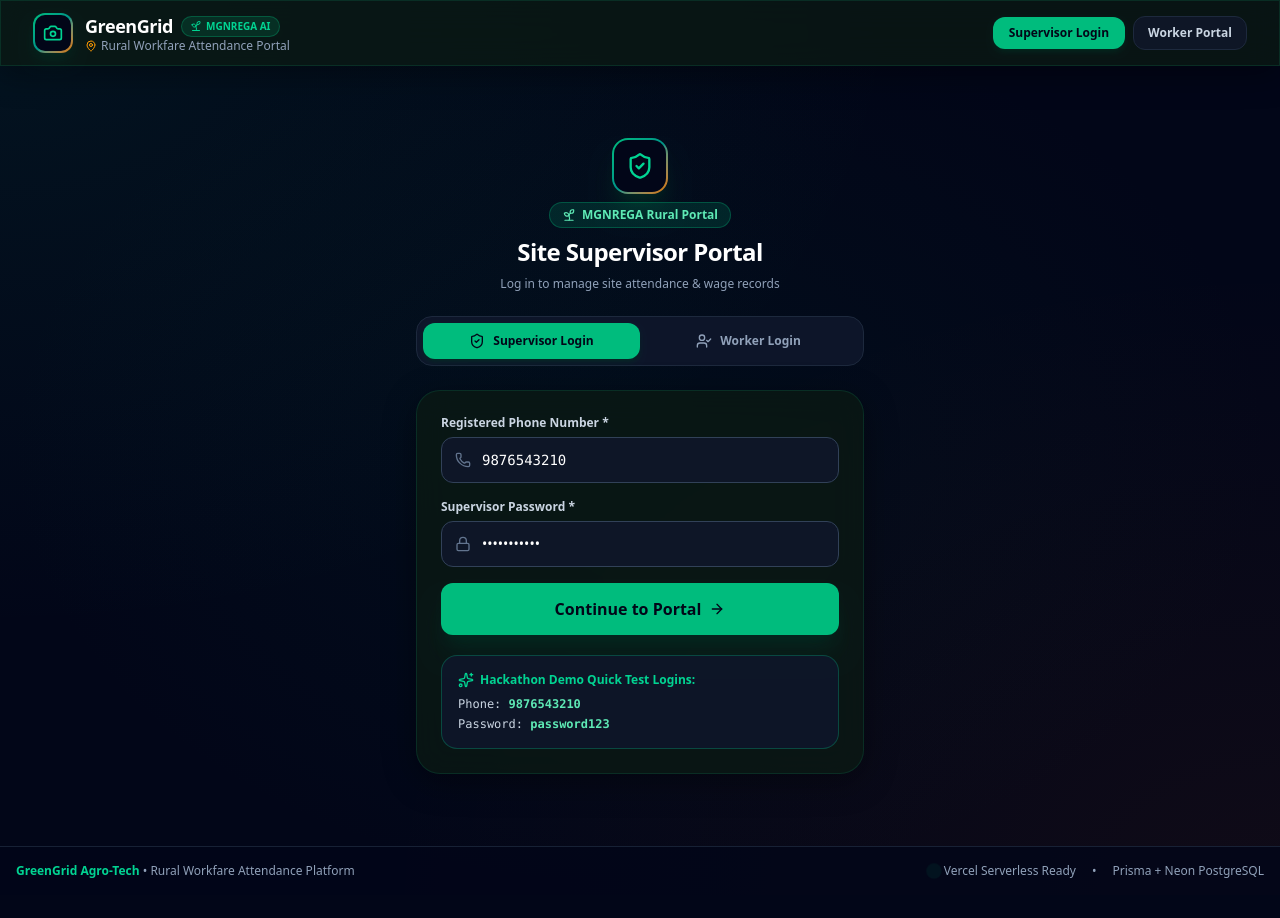
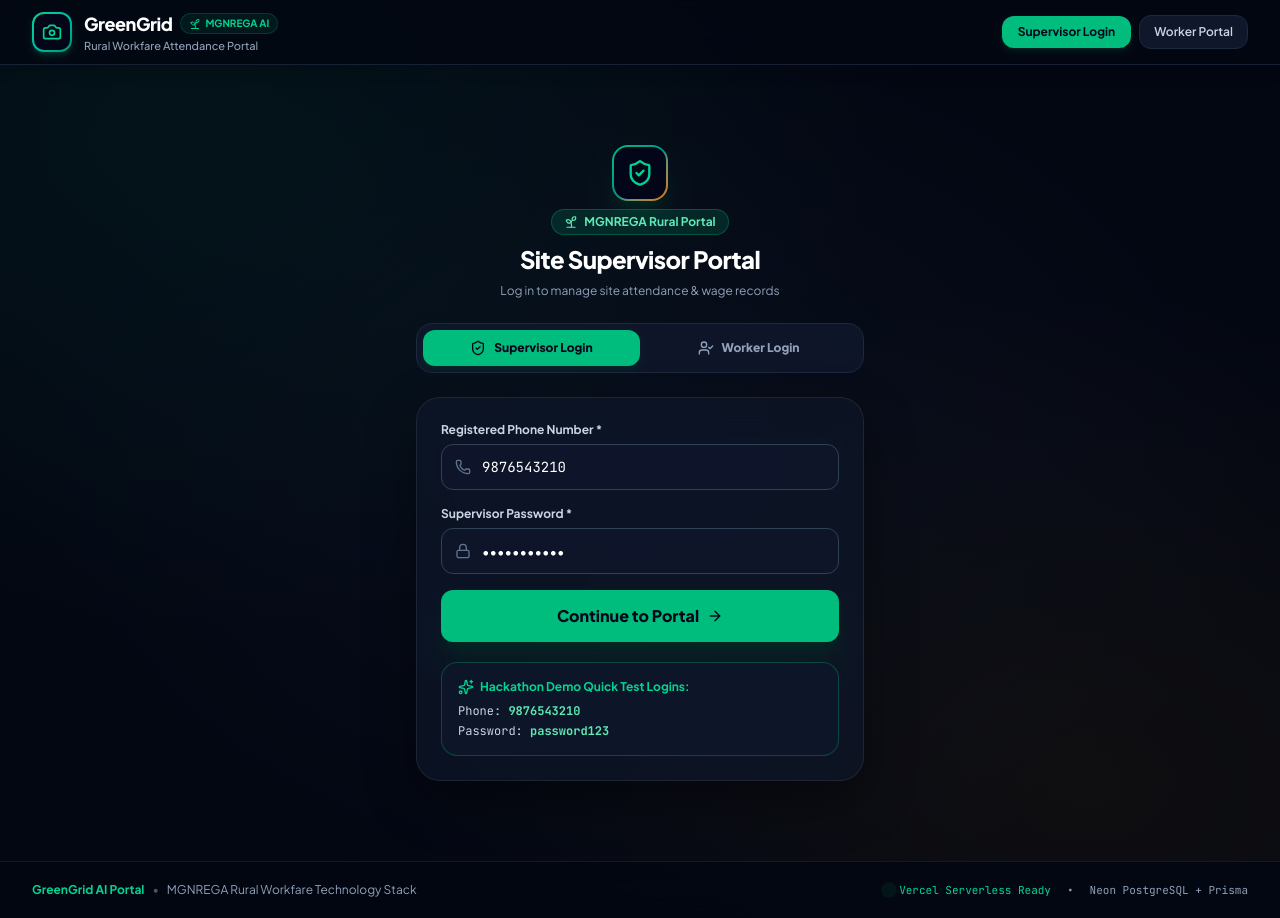
Before and after one commit to RishiVykunta/hakerthon, a Next.js app: page /login in a window 1280 px wide. Before the commit the page ends 895 px from the top, so only its background shows below. Built offline with nearby package versions, Linux system fonts and the light colour scheme; no server answers.

Commit message:
style: World-class hackathon UI overhaul with Plus Jakarta Sans typography, sleek dark slate aesthetics, and fixed header layout

```diff
--- a/src/app/globals.css
+++ b/src/app/globals.css
@@ -2,55 +2,72 @@
 
 @layer base {
   body {
-    background-color: #07120c;
+    background-color: #030712;
     background-image:
-      radial-gradient(at 0% 0%, rgba(16, 185, 129, 0.08) 0px, transparent 50%),
-      radial-gradient(at 100% 100%, rgba(234, 88, 12, 0.06) 0px, transparent 50%),
-      radial-gradient(at 50% 50%, rgba(6, 78, 59, 0.1) 0px, transparent 70%);
-    color: #f1f5f9;
-    font-family: system-ui, -apple-system, BlinkMacSystemFont, 'Segoe UI', Roboto, Oxygen, Ubuntu, Cantarell, sans-serif;
+      radial-gradient(at 15% 15%, rgba(16, 185, 129, 0.07) 0px, transparent 45%),
+      radial-gradient(at 85% 85%, rgba(245, 158, 11, 0.05) 0px, transparent 45%),
+      radial-gradient(at 50% 50%, rgba(15, 23, 42, 0.4) 0px, transparent 70%);
+    color: #f8fafc;
+    font-family: var(--font-sans), -apple-system, BlinkMacSystemFont, 'Segoe UI', Roboto, sans-serif;
     min-height: 100vh;
     -webkit-font-smoothing: antialiased;
   }
 }
 
-/* MGNREGA Rural Tech Glassmorphism & UI Utilities */
+/* World-Class Enterprise Glassmorphism UI */
 .glass-panel {
-  background: rgba(11, 26, 19, 0.75);
-  backdrop-filter: blur(16px);
-  -webkit-backdrop-filter: blur(16px);
-  border: 1px solid rgba(16, 185, 129, 0.15);
-  box-shadow: 0 8px 32px 0 rgba(0, 0, 0, 0.37);
+  background: rgba(15, 23, 42, 0.65);
+  backdrop-filter: blur(20px);
+  -webkit-backdrop-filter: blur(20px);
+  border: 1px solid rgba(255, 255, 255, 0.08);
+  box-shadow: 0 20px 50px rgba(0, 0, 0, 0.4);
+}
+
+.glass-panel-emerald {
+  background: rgba(6, 44, 30, 0.45);
+  backdrop-filter: blur(20px);
+  -webkit-backdrop-filter: blur(20px);
+  border: 1px solid rgba(16, 185, 129, 0.2);
+  box-shadow: 0 20px 50px rgba(0, 0, 0, 0.5), inset 0 1px 0 rgba(255, 255, 255, 0.1);
 }
 
 .glass-panel-amber {
-  background: rgba(28, 20, 10, 0.75);
-  backdrop-filter: blur(16px);
-  -webkit-backdrop-filter: blur(16px);
-  border: 1px solid rgba(234, 88, 12, 0.25);
+  background: rgba(45, 26, 8, 0.45);
+  backdrop-filter: blur(20px);
+  -webkit-backdrop-filter: blur(20px);
+  border: 1px solid rgba(245, 158, 11, 0.25);
+  box-shadow: 0 20px 50px rgba(0, 0, 0, 0.5);
 }
 
 .glass-card {
-  background: rgba(16, 36, 26, 0.6);
-  backdrop-filter: blur(12px);
-  -webkit-backdrop-filter: blur(12px);
-  border: 1px solid rgba(255, 255, 255, 0.08);
-  transition: all 0.25s cubic-bezier(0.4, 0, 0.2, 1);
+  background: rgba(30, 41, 59, 0.4);
+  backdrop-filter: blur(14px);
+  -webkit-backdrop-filter: blur(14px);
+  border: 1px solid rgba(255, 255, 255, 0.07);
+  transition: all 0.3s cubic-bezier(0.16, 1, 0.3, 1);
 }
 
 .glass-card:hover {
+  background: rgba(30, 41, 59, 0.65);
   border-color: rgba(16, 185, 129, 0.35);
-  box-shadow: 0 10px 25px -5px rgba(16, 185, 129, 0.15);
-  transform: translateY(-2px);
+  box-shadow: 0 12px 30px -10px rgba(16, 185, 129, 0.25);
+  transform: translateY(-3px);
 }
 
-.glass-card-amber:hover {
-  border-color: rgba(234, 88, 12, 0.4);
-  box-shadow: 0 10px 25px -5px rgba(234, 88, 12, 0.2);
-  transform: translateY(-2px);
+/* Gradient Text Utilities */
+.gradient-text-emerald {
+  background: linear-gradient(135deg, #34d399 0%, #10b981 50%, #059669 100%);
+  -webkit-background-clip: text;
+  -webkit-text-fill-color: transparent;
 }
 
-/* AI Camera Scanning Animations */
+.gradient-text-amber {
+  background: linear-gradient(135deg, #fbbf24 0%, #f59e0b 50%, #d97706 100%);
+  -webkit-background-clip: text;
+  -webkit-text-fill-color: transparent;
+}
+
+/* Camera HUD & Scan Animations */
 @keyframes scanline {
   0% {
     top: 0%;
@@ -71,15 +88,15 @@
 
 @keyframes pulseGlow {
   0%, 100% {
-    box-shadow: 0 0 15px rgba(16, 185, 129, 0.3);
+    box-shadow: 0 0 15px rgba(16, 185, 129, 0.25);
   }
   50% {
-    box-shadow: 0 0 35px rgba(16, 185, 129, 0.75);
+    box-shadow: 0 0 35px rgba(16, 185, 129, 0.65);
   }
 }
 
-.glow-active {
-  animation: pulseGlow 2s infinite;
+.glow-emerald {
+  animation: pulseGlow 2.5s infinite;
 }
 
 /* Custom Scrollbar */
@@ -89,14 +106,14 @@
 }
 
 ::-webkit-scrollbar-track {
-  background: rgba(7, 18, 12, 0.8);
+  background: #030712;
 }
 
 ::-webkit-scrollbar-thumb {
-  background: rgba(16, 185, 129, 0.3);
+  background: rgba(51, 65, 85, 0.6);
   border-radius: 9999px;
 }
 
 ::-webkit-scrollbar-thumb:hover {
-  background: rgba(16, 185, 129, 0.6);
+  background: rgba(16, 185, 129, 0.5);
 }
--- a/src/app/layout.tsx
+++ b/src/app/layout.tsx
@@ -1,17 +1,25 @@
 import type { Metadata } from 'next'
-import { Outfit } from 'next/font/google'
+import { Plus_Jakarta_Sans, JetBrains_Mono } from 'next/font/google'
 import './globals.css'
 import Navbar from '@/components/Navbar'
 
-const outfit = Outfit({
+const plusJakartaSans = Plus_Jakarta_Sans({
   subsets: ['latin'],
-  variable: '--font-outfit',
+  variable: '--font-sans',
   display: 'swap',
+  weight: ['300', '400', '500', '600', '700', '800'],
+})
+
+const jetbrainsMono = JetBrains_Mono({
+  subsets: ['latin'],
+  variable: '--font-mono',
+  display: 'swap',
+  weight: ['400', '500', '600', '700'],
 })
 
 export const metadata: Metadata = {
-  title: 'GreenGrid | Face-Recognition Attendance System',
-  description: 'AI-Powered Automated Face Recognition Attendance & Wage System for Rural Workfare Sites (MGNREGA)',
+  title: 'GreenGrid | AI Face Attendance Portal for MGNREGA Workfare Sites',
+  description: 'Automated 128-d Client ML Face Recognition Attendance & Anti-Spoofing Wage Audit Portal for MGNREGA Work Sites',
 }
 
 export default function RootLayout({
@@ -20,24 +28,26 @@ export default function RootLayout({
   children: React.ReactNode
 }>) {
   return (
-    <html lang="en" className={`${outfit.variable} dark`}>
-      <body className="font-sans bg-slate-950 text-slate-100 min-h-screen flex flex-col">
+    <html lang="en" className={`${plusJakartaSans.variable} ${jetbrainsMono.variable} dark`}>
+      <body className="font-sans bg-[#030712] text-slate-100 min-h-screen flex flex-col antialiased selection:bg-emerald-500 selection:text-slate-950">
         <Navbar />
-        <main className="flex-1 max-w-7xl w-full mx-auto px-4 sm:px-6 lg:px-8 py-6">
+        <main className="flex-1 max-w-7xl w-full mx-auto px-4 sm:px-6 lg:px-8 py-8">
           {children}
         </main>
-        <footer className="border-t border-slate-800/80 bg-slate-950/80 py-4 text-center text-xs text-slate-400">
-          <div className="max-w-7xl mx-auto px-4 flex flex-col sm:flex-row justify-between items-center gap-2">
-            <div>
-              <span className="font-semibold text-emerald-400">GreenGrid Agro-Tech</span> • Rural Workfare Attendance Platform
+        <footer className="border-t border-slate-800/60 bg-[#030712]/90 backdrop-blur-md py-5 text-xs text-slate-400">
+          <div className="max-w-7xl mx-auto px-4 sm:px-6 lg:px-8 flex flex-col sm:flex-row justify-between items-center gap-3">
+            <div className="flex items-center gap-2">
+              <span className="font-bold text-emerald-400">GreenGrid AI Portal</span>
+              <span className="text-slate-600">•</span>
+              <span>MGNREGA Rural Workfare Technology Stack</span>
             </div>
-            <div className="flex items-center gap-4 text-slate-400">
-              <span className="inline-flex items-center gap-1.5">
-                <span className="w-2 h-2 rounded-full bg-emerald-500 animate-ping" />
+            <div className="flex items-center gap-4 text-slate-400 font-mono text-[11px]">
+              <span className="inline-flex items-center gap-1.5 text-emerald-400">
+                <span className="w-2 h-2 rounded-full bg-emerald-400 animate-ping" />
                 Vercel Serverless Ready
               </span>
               <span>•</span>
-              <span>Prisma + Neon PostgreSQL</span>
+              <span>Neon PostgreSQL + Prisma</span>
             </div>
           </div>
         </footer>
--- a/src/components/Navbar.tsx
+++ b/src/components/Navbar.tsx
@@ -32,42 +32,41 @@ export default function Navbar() {
   }
 
   return (
-    <header className="sticky top-0 z-50 glass-panel border-b border-emerald-900/30">
-      <div className="max-w-7xl mx-auto px-4 sm:px-6 lg:px-8 h-16 flex items-center justify-between">
-        {/* Brand Logo & Government Emblem */}
-        <Link href="/" className="flex items-center gap-3 group">
-          <div className="w-10 h-10 rounded-xl bg-gradient-to-br from-emerald-500 via-teal-600 to-amber-600 p-0.5 shadow-lg shadow-emerald-950/60 group-hover:scale-105 transition-transform">
+    <header className="sticky top-0 z-50 bg-[#030712]/80 backdrop-blur-xl border-b border-slate-800/80 shadow-lg">
+      <div className="max-w-7xl mx-auto px-4 sm:px-6 lg:px-8 h-16 flex items-center justify-between gap-4">
+        {/* Brand Logo & Clean Subtitle (Fixed Overlap) */}
+        <Link href="/" className="flex items-center gap-3 group shrink-0">
+          <div className="w-10 h-10 rounded-xl bg-gradient-to-br from-emerald-400 via-teal-500 to-emerald-600 p-0.5 shadow-md shadow-emerald-500/20 group-hover:scale-105 transition-transform">
             <div className="w-full h-full bg-slate-950 rounded-[10px] flex items-center justify-center">
               <Camera className="w-5 h-5 text-emerald-400" />
             </div>
           </div>
-          <div>
+          <div className="flex flex-col">
             <div className="flex items-center gap-2">
               <span className="font-extrabold text-lg tracking-tight text-white group-hover:text-emerald-400 transition-colors">
                 GreenGrid
               </span>
-              <span className="text-[10px] px-2 py-0.5 rounded-full bg-emerald-500/15 text-emerald-400 font-bold border border-emerald-500/30 flex items-center gap-1">
+              <span className="text-[10px] px-2 py-0.5 rounded-full bg-emerald-500/10 text-emerald-400 font-bold border border-emerald-500/20 flex items-center gap-1">
                 <Sprout className="w-3 h-3" />
                 MGNREGA AI
               </span>
             </div>
-            <span className="text-xs text-slate-400 flex items-center gap-1 -mt-0.5">
-              <MapPin className="w-3 h-3 text-amber-500" />
+            <span className="text-[11px] text-slate-400 font-medium">
               Rural Workfare Attendance Portal
             </span>
           </div>
         </Link>
 
-        {/* Navigation Links for Logged-In Roles */}
+        {/* Navigation Links */}
         <nav className="hidden md:flex items-center gap-1.5">
           {user?.role === 'supervisor' && (
             <>
               <Link
                 href="/supervisor/dashboard"
-                className={`px-3 py-2 rounded-xl text-xs font-semibold transition-all flex items-center gap-1.5 ${
+                className={`px-3.5 py-2 rounded-xl text-xs font-semibold transition-all flex items-center gap-1.5 ${
                   pathname === '/supervisor/dashboard'
-                    ? 'bg-emerald-500/20 text-emerald-300 border border-emerald-500/40 shadow-sm'
-                    : 'text-slate-300 hover:text-white hover:bg-slate-900/60'
+                    ? 'bg-emerald-500/15 text-emerald-400 border border-emerald-500/30 shadow-sm'
+                    : 'text-slate-300 hover:text-white hover:bg-slate-800/60'
                 }`}
               >
                 <Home className="w-4 h-4" />
@@ -75,10 +74,10 @@ export default function Navbar() {
               </Link>
               <Link
                 href="/supervisor/enroll"
-                className={`px-3 py-2 rounded-xl text-xs font-semibold transition-all flex items-center gap-1.5 ${
+                className={`px-3.5 py-2 rounded-xl text-xs font-semibold transition-all flex items-center gap-1.5 ${
                   pathname === '/supervisor/enroll'
-                    ? 'bg-emerald-500/20 text-emerald-300 border border-emerald-500/40 shadow-sm'
-                    : 'text-slate-300 hover:text-white hover:bg-slate-900/60'
+                    ? 'bg-emerald-500/15 text-emerald-400 border border-emerald-500/30 shadow-sm'
+                    : 'text-slate-300 hover:text-white hover:bg-slate-800/60'
                 }`}
               >
                 <UserCheck className="w-4 h-4" />
@@ -86,10 +85,10 @@ export default function Navbar() {
               </Link>
               <Link
                 href="/supervisor/session/live"
-                className={`px-3 py-2 rounded-xl text-xs font-semibold transition-all flex items-center gap-1.5 ${
+                className={`px-3.5 py-2 rounded-xl text-xs font-semibold transition-all flex items-center gap-1.5 ${
                   pathname === '/supervisor/session/live'
-                    ? 'bg-emerald-500/20 text-emerald-300 border border-emerald-500/40 shadow-sm'
-                    : 'text-slate-300 hover:text-white hover:bg-slate-900/60'
+                    ? 'bg-emerald-500/15 text-emerald-400 border border-emerald-500/30 shadow-sm'
+                    : 'text-slate-300 hover:text-white hover:bg-slate-800/60'
                 }`}
               >
                 <Camera className="w-4 h-4 text-emerald-400 animate-pulse" />
@@ -97,10 +96,10 @@ export default function Navbar() {
               </Link>
               <Link
                 href="/supervisor/review"
-                className={`px-3 py-2 rounded-xl text-xs font-semibold transition-all flex items-center gap-1.5 ${
+                className={`px-3.5 py-2 rounded-xl text-xs font-semibold transition-all flex items-center gap-1.5 ${
                   pathname === '/supervisor/review'
-                    ? 'bg-amber-500/20 text-amber-300 border border-amber-500/40 shadow-sm'
-                    : 'text-slate-300 hover:text-white hover:bg-slate-900/60'
+                    ? 'bg-amber-500/15 text-amber-400 border border-amber-500/30 shadow-sm'
+                    : 'text-slate-300 hover:text-white hover:bg-slate-800/60'
                 }`}
               >
                 <AlertCircle className="w-4 h-4 text-amber-400" />
@@ -108,10 +107,10 @@ export default function Navbar() {
               </Link>
               <Link
                 href="/supervisor/export"
-                className={`px-3 py-2 rounded-xl text-xs font-semibold transition-all flex items-center gap-1.5 ${
+                className={`px-3.5 py-2 rounded-xl text-xs font-semibold transition-all flex items-center gap-1.5 ${
                   pathname === '/supervisor/export'
-                    ? 'bg-emerald-500/20 text-emerald-300 border border-emerald-500/40 shadow-sm'
-                    : 'text-slate-300 hover:text-white hover:bg-slate-900/60'
+                    ? 'bg-emerald-500/15 text-emerald-400 border border-emerald-500/30 shadow-sm'
+                    : 'text-slate-300 hover:text-white hover:bg-slate-800/60'
                 }`}
               >
                 <FileSpreadsheet className="w-4 h-4" />
@@ -123,10 +122,10 @@ export default function Navbar() {
           {user?.role === 'worker' && (
             <Link
               href="/worker/dashboard"
-              className={`px-3 py-2 rounded-xl text-xs font-semibold transition-all flex items-center gap-1.5 ${
+              className={`px-3.5 py-2 rounded-xl text-xs font-semibold transition-all flex items-center gap-1.5 ${
                 pathname === '/worker/dashboard'
-                  ? 'bg-emerald-500/20 text-emerald-300 border border-emerald-500/40 shadow-sm'
-                  : 'text-slate-300 hover:text-white hover:bg-slate-900/60'
+                  ? 'bg-emerald-500/15 text-emerald-400 border border-emerald-500/30 shadow-sm'
+                  : 'text-slate-300 hover:text-white hover:bg-slate-800/60'
               }`}
             >
               <Wallet className="w-4 h-4 text-emerald-400" />
@@ -135,8 +134,8 @@ export default function Navbar() {
           )}
         </nav>
 
-        {/* User Status / Action Bar */}
-        <div className="flex items-center gap-3">
+        {/* User Auth Action Bar */}
+        <div className="flex items-center gap-3 shrink-0">
           {user ? (
             <div className="flex items-center gap-3">
               <div className="text-right hidden sm:block">
@@ -164,7 +163,7 @@ export default function Navbar() {
               </Link>
               <Link
                 href="/login?role=worker"
-                className="px-3.5 py-2 rounded-xl text-xs font-semibold text-slate-300 hover:text-white bg-slate-900/80 hover:bg-slate-900 border border-slate-800 transition-all"
+                className="px-3.5 py-2 rounded-xl text-xs font-semibold text-slate-300 hover:text-white bg-slate-900 hover:bg-slate-800 border border-slate-800 transition-all"
               >
                 Worker Portal
               </Link>
```
Also changed, not shown: src/app/page.tsx (+47 -47 lines).
